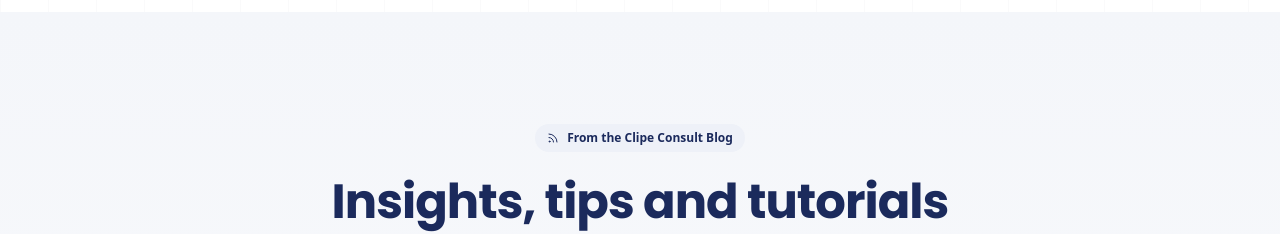
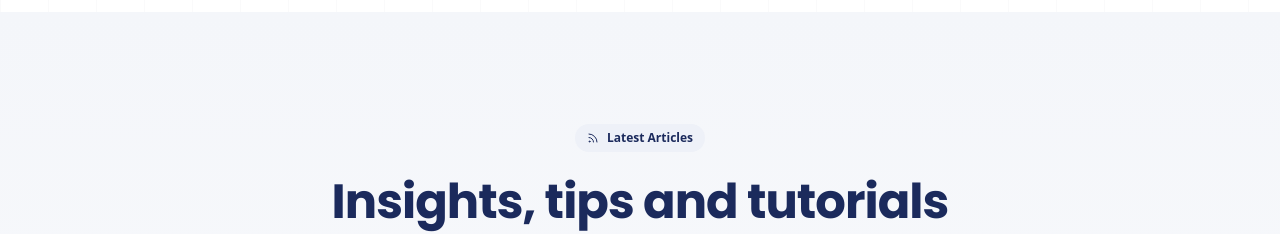
Before and after one commit to lilromeo2290/ClipeConsult, a Next.js app: page / in a window 1280 px wide. Shown: the part 11060-11294 px from the top of the page. Built offline with nearby package versions, Linux system fonts and the light colour scheme.

Commit message:
4f7814ac-1373-401d-8d75-dc672ea0ae89

```diff
--- a/src/components/site/blog.tsx
+++ b/src/components/site/blog.tsx
@@ -18,7 +18,7 @@ export function Blog() {
             className="inline-flex items-center gap-2 px-3 py-1.5 rounded-full bg-[#EEF1F8] text-[#1B2A5C] text-xs font-semibold mb-5"
           >
             <Rss className="h-3 w-3" />
-            From the Clipe Consult Blog
+            Latest Articles
           </motion.div>
           <motion.h2
             initial={{ opacity: 0, y: 20 }}
```
